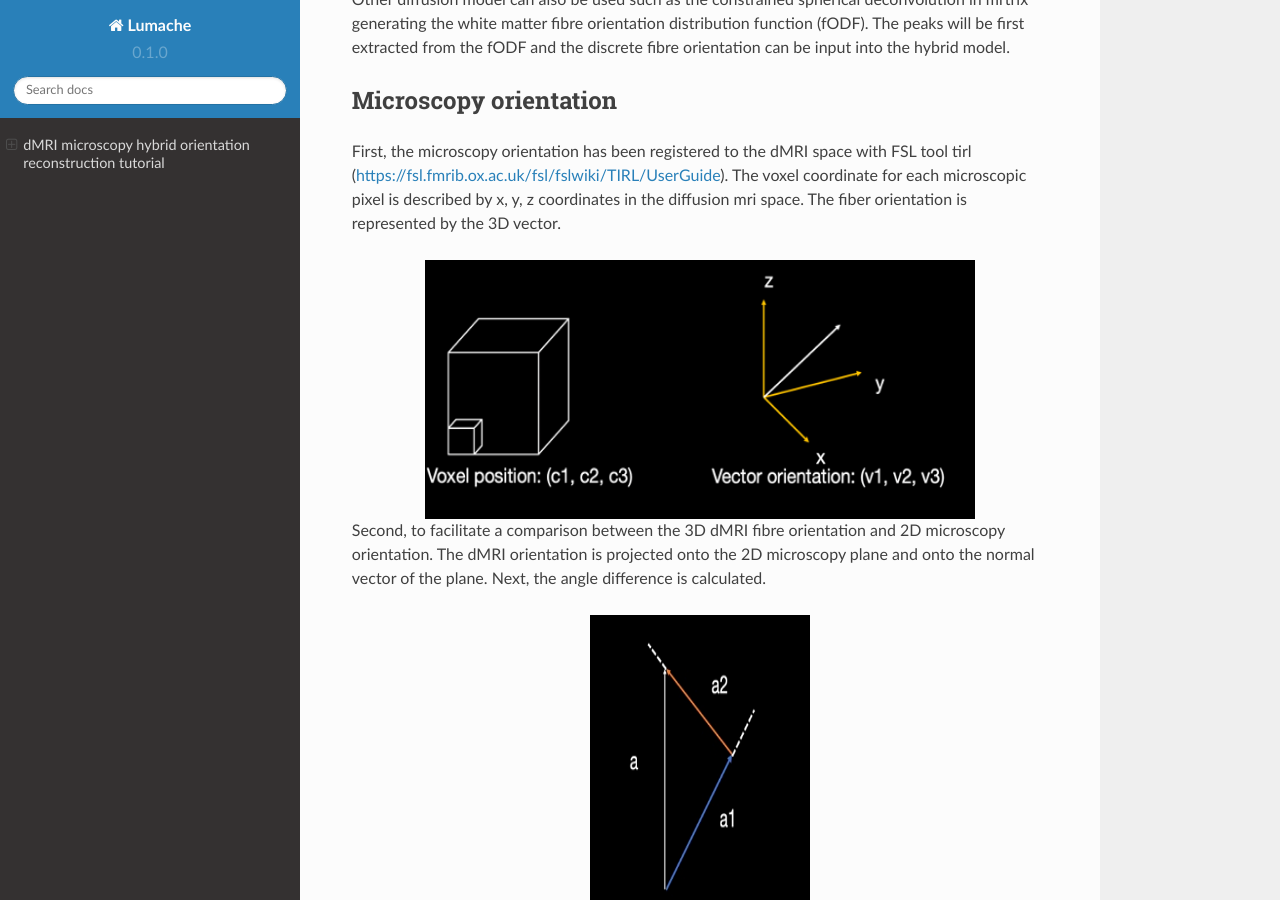
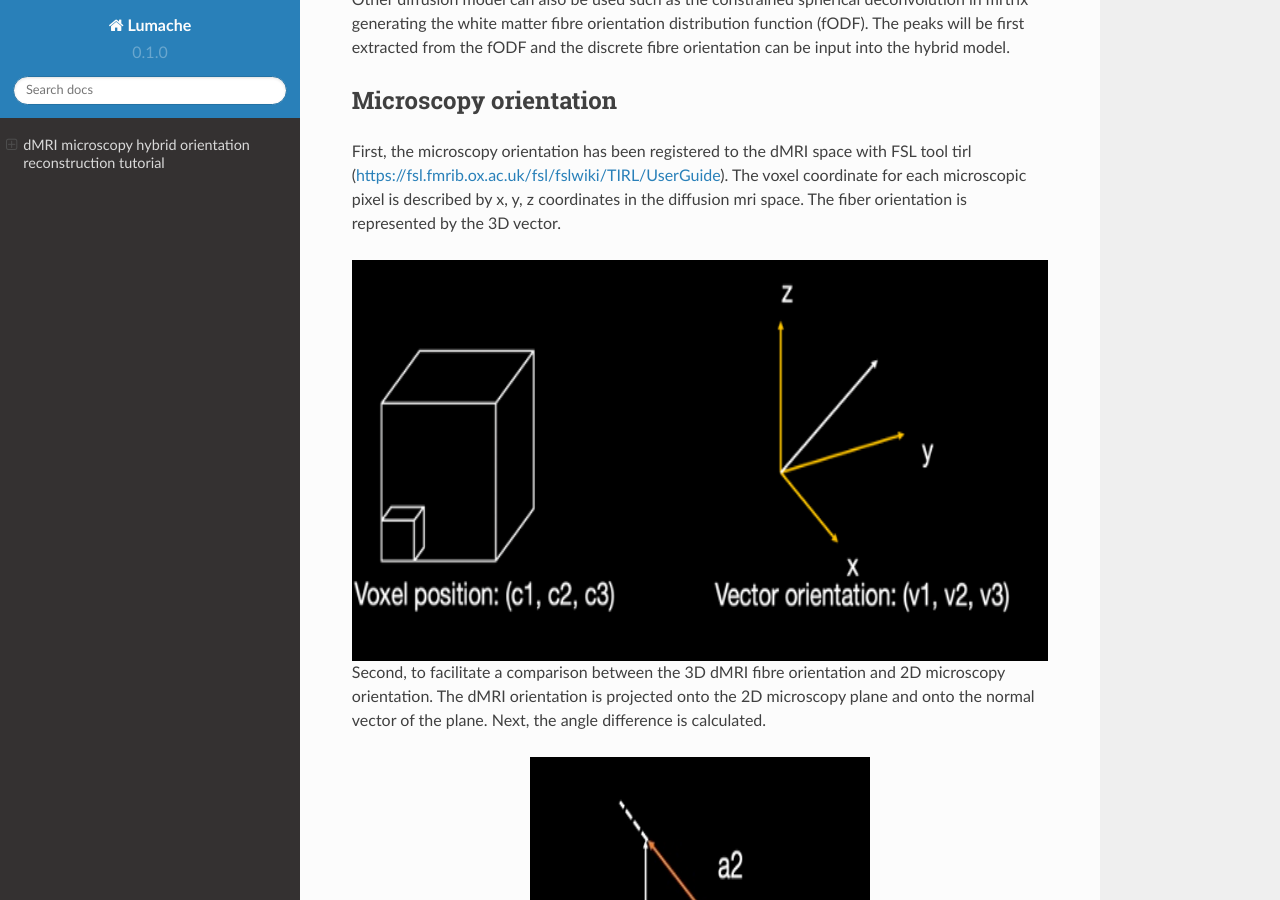
Before and after one commit to Silei-Silei/Hybrid_tractography_tutorial, a Sphinx documentation site: the page built from docs/source/index.rst, in a window 1280 px wide and 900 px high, scrolled down 553 px. Built offline with Sphinx 7.4.7 and the Read the Docs theme 2.0.0, drawn with Linux system fonts in a browser that asks for light colours.

Commit message:
Update index.rst

```diff
--- a/docs/source/index.rst
+++ b/docs/source/index.rst
@@ -23,14 +23,14 @@ First, the microscopy orientation has been registered to the dMRI space with FSL
 
 .. image:: ../images/fig1.jpg
   :width: 500px
-  :scale: 110%
+  :scale: 170%
   :align: center
 
 Second, to facilitate a comparison between the 3D dMRI fibre orientation and 2D microscopy orientation. The dMRI orientation is projected onto the 2D microscopy plane and onto the normal vector of the plane. Next, the angle difference is calculated.
 
 .. image:: ../images/fig2.jpg
   :width: 200px
-  :scale: 110%
+  :scale: 170%
   :align: center
 
 .. code-block:: matlab
```
